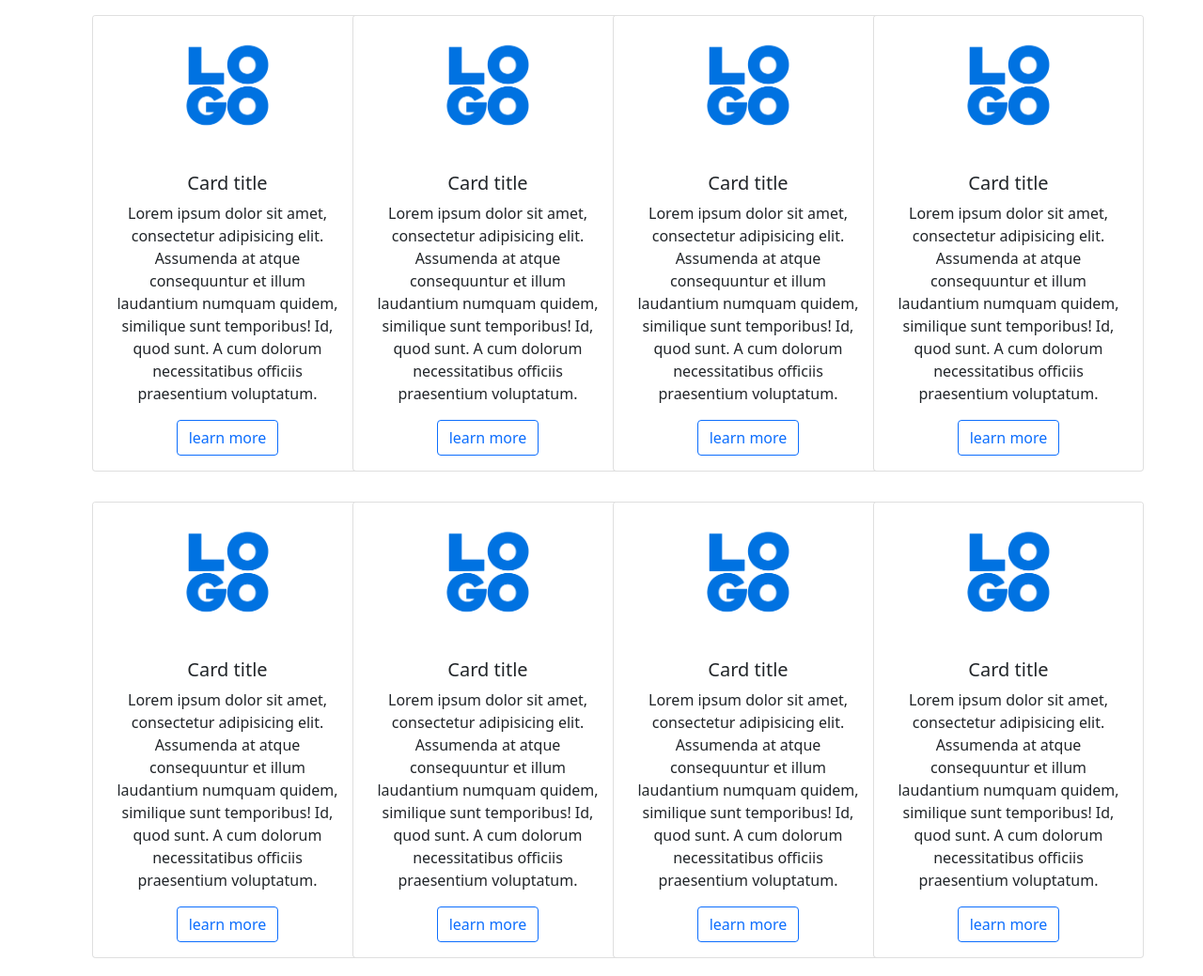
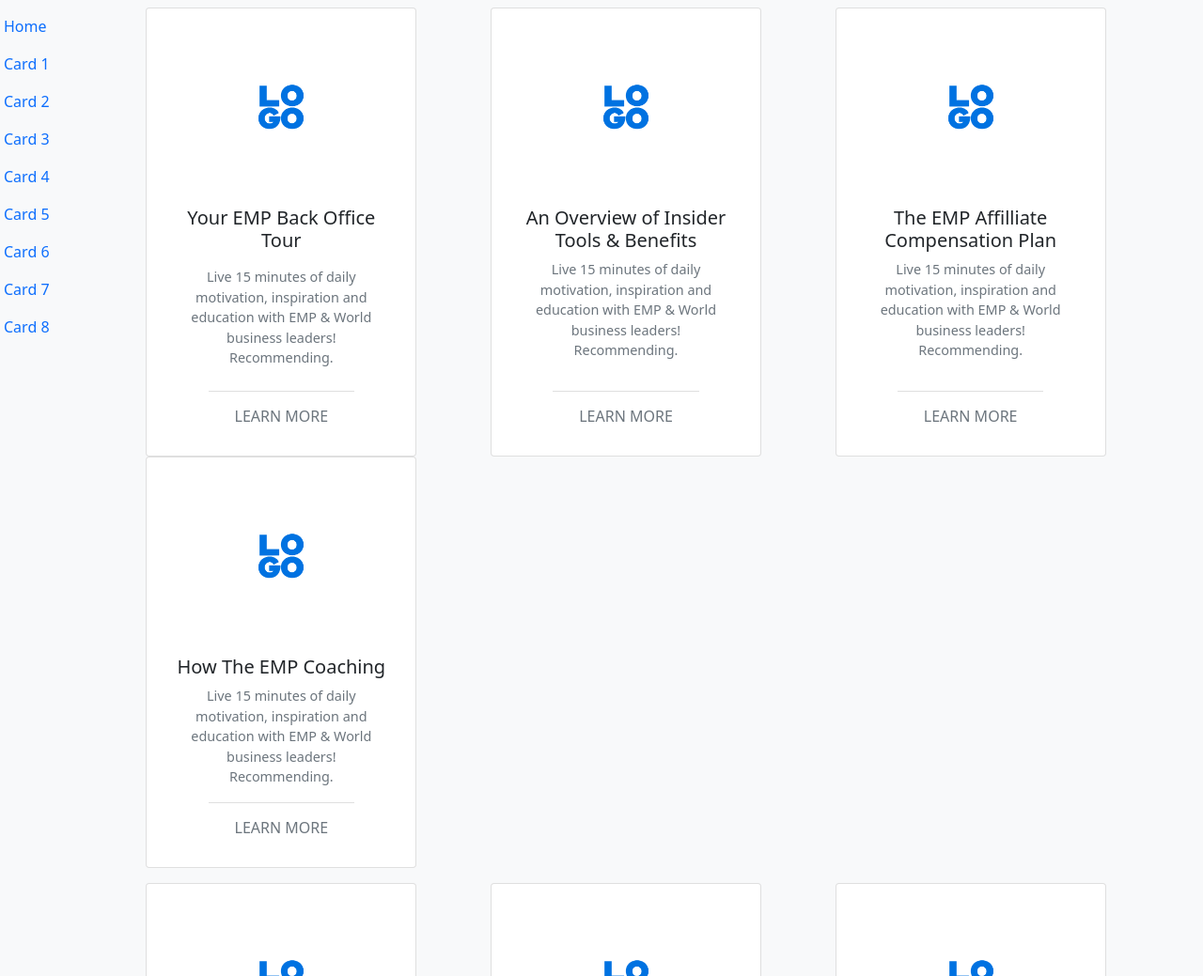
Before and after one commit to MichaelMontei/CSS-Grid-Away-2, a plain HTML site: page index.html in a window 1280 px wide. Shown: the top 1039 px of the page at 94% size. Drawn offline with nearby package versions, Linux system fonts and the light colour scheme.

Commit message:
2de try voor de cards exercise

```diff
--- a/index.html
+++ b/index.html
@@ -1,137 +1,174 @@
-<!doctype html>
+<!DOCTYPE html>
 <html lang="en">
 <head>
-    <meta charset="UTF-8">
-    <meta name="viewport"
-          content="width=device-width, user-scalable=no, initial-scale=1.0, maximum-scale=1.0, minimum-scale=1.0">
-    <meta http-equiv="X-UA-Compatible" content="ie=edge">
-    <title>Grid Away 2</title>
-    <link rel="stylesheet" href="./css/bootstrap.css">
-    <link rel="stylesheet" href="./css/bootstrap-grid.css">
+    <!-- Required meta tags -->
+    <meta charset="utf-8" />
+    <meta name="viewport" content="width=device-width, initial-scale=1" />
+    <link rel="stylesheet" href="style.css" />
+
+    <!-- CSS FILES -->
+    <link href="style.css" rel="stylesheet">
+    <!-- Bootstrap CSS -->
+    <link href="https://cdn.jsdelivr.net/npm/bootstrap@5.1.3/dist/css/bootstrap.min.css" rel="stylesheet" integrity="sha384-1BmE4kWBq78iYhFldvKuhfTAU6auU8tT94WrHftjDbrCEXSU1oBoqyl2QvZ6jIW3" crossorigin="anonymous" />
+
+    <title>Bootstrap Challenge</title>
 </head>
-<body>
+
+<body class="bg-light">
+<div class="container-fluid">
+    <div class="row">
 
 
+        <!-- NAVBAR -->
 
+        <div class="col-1 px-1 position-fixed" id="sticky-sidebar">
+            <nav class ="navbar bg-light">
+                <ul class ="nav navbar-nav">
+                    <li class ="nav-item">
+                        <a class ="nav-link" href="#"> Home </a>
+                    </li>
+                    <li class ="nav-item">
+                        <a class ="nav-link" href="#"> Card 1 </a>
+                    </li>
+                    <li class ="nav-item">
+                        <a class ="nav-link" href="#"> Card 2 </a>
+                    </li>
+                    <li class ="nav-item">
+                        <a class ="nav-link" href="#"> Card 3 </a>
+                    </li>
+                    <li class ="nav-item">
+                        <a class ="nav-link" href="#"> Card 4 </a>
+                    </li>
+                    <li class ="nav-item">
+                        <a class ="nav-link" href="#"> Card 5 </a>
+                    </li>
+                    <li class ="nav-item">
+                        <a class ="nav-link" href="#"> Card 6</a>
+                    </li>
+                    <li class ="nav-item">
+                        <a class ="nav-link" href="#"> Card 7 </a>
+                    </li>
+                    <li class ="nav-item">
+                        <a class ="nav-link" href="#"> Card 8 </a>
+                    </li>
+                </ul>
+            </nav>
+        </div>
+
+
+        <!-- Content cards -->
+
+        <div class="col offset-1" id="main">
             <div class="container">
-    <div class="row p-3">
-        <div class="col-md-3 text-center">
-            <div class="card" style="width: 18rem;">
-                <img src="./logo-social.png" class="card-img-top" alt="...">
+                <div class="row p-2">
+                    <div class="col hover-shadow">
+                        <div class="card text-center h-100 p-3" style="width: 18rem;">
+                            <img src="logo-social.png" class="card-img-top img-fluid p-5" alt="">
                             <div class="card-body">
-                    <h5 class="card-title">Card title</h5>
-                    <p class="card-text">Lorem ipsum dolor sit amet, consectetur adipisicing elit. Assumenda at atque
-                        consequuntur et illum laudantium numquam quidem, similique sunt temporibus! Id, quod sunt. A cum
-                        dolorum necessitatibus officiis praesentium voluptatum.</p>
-                    <button type="button" class="btn btn-outline-primary" data-toggle="tooltip" data-placement="bottom" title="LEARN MORE">learn more</button>
+                                <h5 class="card-title">Your EMP Back Office Tour</h5>
+                                <p class="card-text text-muted p-2" style="font-size: 0.9em;">Live 15 minutes of daily motivation, inspiration and education with EMP & World business leaders! Recommending.</p>
+                            </div>
+                            <div class="card-footer bg-transparent mx-auto">
+                                <button type="button" class="btn btn-outline-secondary rounded-pill border-0 text-uppercase">Learn More</button>
                             </div>
                         </div>
                     </div>
-
-        <div class="col-md-3 text-center">
-            <div class="card" style="width: 18rem;">
-                <img src="./logo-social.png" class="card-img-top" alt="...">
+                    <div class="col">
+                        <div class="card text-center h-100 p-3 bg-body rounded" style="width: 18rem;">
+                            <img src="logo-social.png" class="card-img-top img-fluid p-5" alt="">
                             <div class="card-body">
-                    <h5 class="card-title">Card title</h5>
-                    <p class="card-text">Lorem ipsum dolor sit amet, consectetur adipisicing elit. Assumenda at atque
-                        consequuntur et illum laudantium numquam quidem, similique sunt temporibus! Id, quod sunt. A cum
-                        dolorum necessitatibus officiis praesentium voluptatum.</p>
-                    <button type="button" class="btn btn-outline-primary" data-toggle="tooltip" data-placement="bottom" title="LEARN MORE">learn more</button>
+                                <h5 class="card-title">An Overview of Insider Tools & Benefits</h5>
+                                <p class="card-text text-muted" style="font-size: 0.9em;">Live 15 minutes of daily motivation, inspiration and education with EMP & World business leaders! Recommending.</p>
+                            </div>
+                            <div class="card-footer bg-transparent mx-auto">
+                                <button type="button" class="btn btn-outline-secondary rounded-pill border-0 text-uppercase">Learn More</button>
                             </div>
                         </div>
                     </div>
-
-        <div class="col-md-3 text-center">
-            <div class="card" style="width: 18rem;">
-                <img src="./logo-social.png" class="card-img-top" alt="...">
+                    <div class="col">
+                        <div class="card text-center h-100 p-3" style="width: 18rem;">
+                            <img src="logo-social.png" class="card-img-top img-fluid p-5" alt="">
                             <div class="card-body">
-                    <h5 class="card-title">Card title</h5>
-                    <p class="card-text">Lorem ipsum dolor sit amet, consectetur adipisicing elit. Assumenda at atque
-                        consequuntur et illum laudantium numquam quidem, similique sunt temporibus! Id, quod sunt. A cum
-                        dolorum necessitatibus officiis praesentium voluptatum.</p>
-                    <button type="button" class="btn btn-outline-primary" data-toggle="tooltip" data-placement="bottom" title="LEARN MORE">learn more</button>
+                                <h5 class="card-title">The EMP Affilliate Compensation Plan</h5>
+                                <p class="card-text text-muted" style="font-size: 0.9em;">Live 15 minutes of daily motivation, inspiration and education with EMP & World business leaders! Recommending.</p>
+                            </div>
+                            <div class="card-footer bg-transparent mx-auto">
+                                <button type="button" class="btn btn-outline-secondary rounded-pill border-0 text-uppercase">Learn More</button>
                             </div>
                         </div>
                     </div>
-
-        <div class="col-md-3 text-center">
-            <div class="card" style="width: 18rem;">
-                <img src="./logo-social.png" class="card-img-top" alt="...">
+                    <div class="col">
+                        <div class="card text-center h-100 p-3" style="width: 18rem;">
+                            <img src="logo-social.png" class="card-img-top img-fluid p-5" alt="">
                             <div class="card-body">
-                    <h5 class="card-title">Card title</h5>
-                    <p class="card-text">Lorem ipsum dolor sit amet, consectetur adipisicing elit. Assumenda at atque
-                        consequuntur et illum laudantium numquam quidem, similique sunt temporibus! Id, quod sunt. A cum
-                        dolorum necessitatibus officiis praesentium voluptatum.</p>
-                    <button type="button" class="btn btn-outline-primary" data-toggle="tooltip" data-placement="bottom" title="LEARN MORE">learn more</button>
+                                <h5 class="card-title">How The EMP Coaching</h5>
+                                <p class="card-text text-muted" style="font-size: 0.9em;">Live 15 minutes of daily motivation, inspiration and education with EMP & World business leaders! Recommending.</p>
+                            </div>
+                            <div class="card-footer bg-transparent mx-auto">
+                                <button type="button" class="btn btn-outline-secondary rounded-pill border-0 text-uppercase">Learn More</button>
                             </div>
                         </div>
                     </div>
-
+                </div>
+                <div class="row p-2">
+                    <div class="col">
+                        <div class="card text-center h-100 p-3" style="width: 18rem;">
+                            <img src="logo-social.png" class="card-img-top img-fluid p-5" alt="">
+                            <div class="card-body">
+                                <h5 class="card-title">How To Refer People & Make Money</h5>
+                                <p class="card-text text-muted" style="font-size: 0.9em;">Live 15 minutes of daily motivation, inspiration and education with EMP & World business leaders! Recommending.</p>
+                            </div>
+                            <div class="card-footer bg-transparent mx-auto">
+                                <button type="button" class="btn btn-outline-secondary rounded-pill border-0 text-uppercase">Learn More</button>
+                            </div>
+                        </div>
+                    </div>
+                    <div class="col">
+                        <div class="card text-center h-100 p-3" style="width: 18rem;">
+                            <img src="logo-social.png" class="card-img-top img-fluid p-5" alt="">
+                            <div class="card-body">
+                                <h5 class="card-title">How To Get Help & Support</h5>
+                                <p class="card-text text-muted" style="font-size: 0.9em;">Live 15 minutes of daily motivation, inspiration and education with EMP & World business leaders! Recommending.</p>
+                            </div>
+                            <div class="card-footer bg-transparent mx-auto">
+                                <button type="button" class="btn btn-outline-secondary rounded-pill border-0 text-uppercase">Learn More</button>
+                            </div>
+                        </div>
+                    </div>
+                    <div class="col">
+                        <div class="card text-center h-100 p-3" style="width: 18rem;">
+                            <img src="logo-social.png" class="card-img-top img-fluid p-5" alt="">
+                            <div class="card-body">
+                                <h5 class="card-title">Getting Started: The Essential Trainings</h5>
+                                <p class="card-text text-muted" style="font-size: 0.9em;">Live 15 minutes of daily motivation, inspiration and education with EMP & World business leaders! Recommending.</p>
+                            </div>
+                            <div class="card-footer bg-transparent mx-auto">
+                                <button type="button" class="btn btn-outline-secondary rounded-pill border-0 text-uppercase">Learn More</button>
+                            </div>
+                        </div>
+                    </div>
+                    <div class="col">
+                        <div class="card text-center h-100 p-3" style="width: 18rem;">
+                            <img src="logo-social.png" class="card-img-top img-fluid p-5" alt="">
+                            <div class="card-body">
+                                <h5 class="card-title">The Fastest Way To Get Your First Sale</h5>
+                                <p class="card-text text-muted" style="font-size: 0.9em;">Live 15 minutes of daily motivation, inspiration and education with EMP & World business leaders! Recommending.</p>
+                            </div>
+                            <div class="card-footer bg-transparent mx-auto">
+                                <button type="button" class="btn btn-outline-secondary rounded-pill border-0 text-uppercase">Learn More</button>
+                            </div>
+                        </div>
+                    </div>
+                </div>
             </div>
         </div>
     </div>
 
 
-<div class="container">
-    <div class="row p-3">
-        <div class="col-md-3 text-center">
-            <div class="card" style="width: 18rem;">
-                <img src="./logo-social.png" class="card-img-top" alt="...">
-                <div class="card-body">
-                    <h5 class="card-title">Card title</h5>
-                    <p class="card-text">Lorem ipsum dolor sit amet, consectetur adipisicing elit. Assumenda at atque
-                        consequuntur et illum laudantium numquam quidem, similique sunt temporibus! Id, quod sunt. A cum
-                        dolorum necessitatibus officiis praesentium voluptatum.</p>
-                    <button type="button" class="btn btn-outline-primary" data-toggle="tooltip" data-placement="bottom" title="LEARN MORE">learn more</button>
-                </div>
-            </div>
 </div>
 
-        <div class="col-md-3 text-center">
-            <div class="card" style="width: 18rem;">
-                <img src="./logo-social.png" class="card-img-top" alt="...">
-                <div class="card-body">
-                    <h5 class="card-title">Card title</h5>
-                    <p class="card-text">Lorem ipsum dolor sit amet, consectetur adipisicing elit. Assumenda at atque
-                        consequuntur et illum laudantium numquam quidem, similique sunt temporibus! Id, quod sunt. A cum
-                        dolorum necessitatibus officiis praesentium voluptatum.</p>
-                    <button type="button" class="btn btn-outline-primary" data-toggle="tooltip" data-placement="bottom" title="LEARN MORE">learn more</button>
-                </div>
-            </div>
-        </div>
-
-        <div class="col-md-3 text-center">
-            <div class="card" style="width: 18rem;">
-                <img src="./logo-social.png" class="card-img-top" alt="...">
-                <div class="card-body">
-                    <h5 class="card-title">Card title</h5>
-                    <p class="card-text">Lorem ipsum dolor sit amet, consectetur adipisicing elit. Assumenda at atque
-                        consequuntur et illum laudantium numquam quidem, similique sunt temporibus! Id, quod sunt. A cum
-                        dolorum necessitatibus officiis praesentium voluptatum.</p>
-                    <button type="button" class="btn btn-outline-primary" data-toggle="tooltip" data-placement="bottom" title="LEARN MORE">learn more</button>
-                </div>
-            </div>
-        </div>
-
-        <div class="col-md-3 text-center">
-            <div class="card" style="width: 18rem;">
-                <img src="./logo-social.png" class="card-img-top" alt="...">
-                <div class="card-body">
-                    <h5 class="card-title">Card title</h5>
-                    <p class="card-text">Lorem ipsum dolor sit amet, consectetur adipisicing elit. Assumenda at atque
-                        consequuntur et illum laudantium numquam quidem, similique sunt temporibus! Id, quod sunt. A cum
-                        dolorum necessitatibus officiis praesentium voluptatum.</p>
-                    <button type="button" class="btn btn-outline-primary" data-toggle="tooltip" data-placement="bottom" title="LEARN MORE">learn more</button>
-                </div>
-            </div>
-        </div>
-
-    </div>
-</div>
-</div>
-
-
-
-
+<script src="https://code.jquery.com/jquery-3.4.1.slim.min.js" integrity="sha384-J6qa4849blE2+poT4WnyKhv5vZF5SrPo0iEjwBvKU7imGFAV0wwj1yYfoRSJoZ+n" crossorigin="anonymous"></script>
+<script src="https://cdn.jsdelivr.net/npm/popper.js@1.16.0/dist/umd/popper.min.js" integrity="sha384-Q6E9RHvbIyZFJoft+2mJbHaEWldlvI9IOYy5n3zV9zzTtmI3UksdQRVvoxMfooAo" crossorigin="anonymous"></script>
+<script src="https://cdn.jsdelivr.net/npm/bootstrap@4.4.1/dist/js/bootstrap.min.js" integrity="sha384-wfSDF2E50Y2D1uUdj0O3uMBJnjuUD4Ih7YwaYd1iqfktj0Uod8GCExl3Og8ifwB6" crossorigin="anonymous"></script>
 </body>
 </html>
```
Lines whose indentation alone changed are shown as unchanged.
